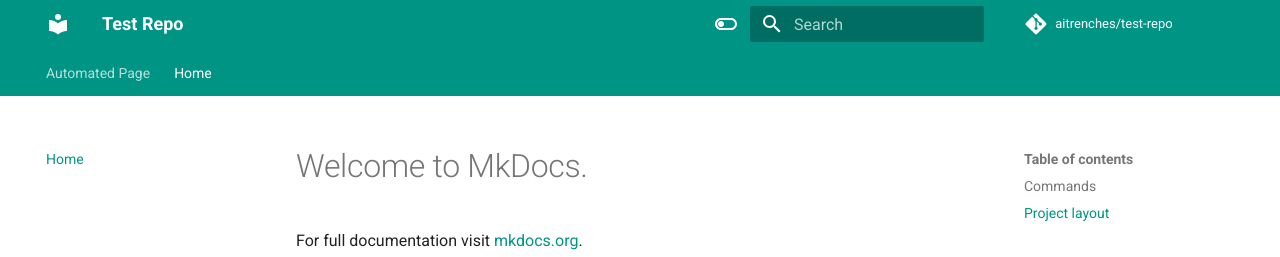
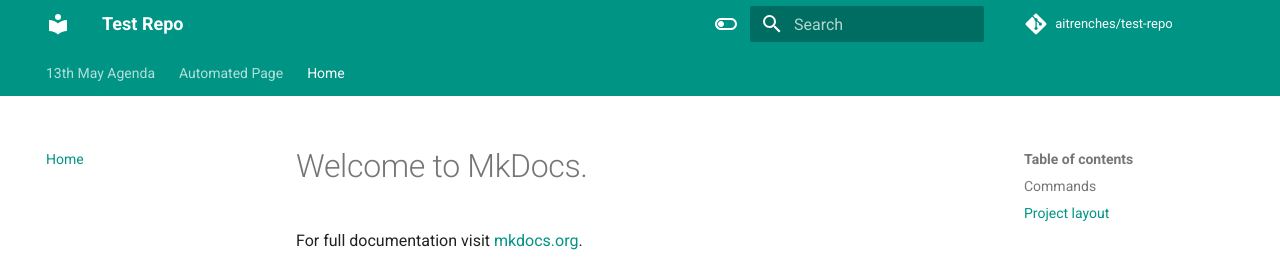
Before and after one commit to aitrenches/test-repo, an MkDocs documentation site: the page built from docs/index.md, in a window 1280 px wide. Shown: the top 257 px of the page. Built offline with MkDocs 1.6.1 and Material for MkDocs 9.7.7, drawn with Linux system fonts in a browser that asks for light colours; comment, search, counter and statistics services are not loaded.

Commit message:
Update navigation: add 13th May Agenda

```diff
--- a/mkdocs.yml
+++ b/mkdocs.yml
@@ -51,5 +51,6 @@ markdown_extensions:
       emoji_generator: !!python/name:materialx.emoji.to_svg
 
 nav:
+  - 13th May Agenda: 13th-may-agenda.md
   - Automated Page: auto_page.md
   - Home: index.md
```
